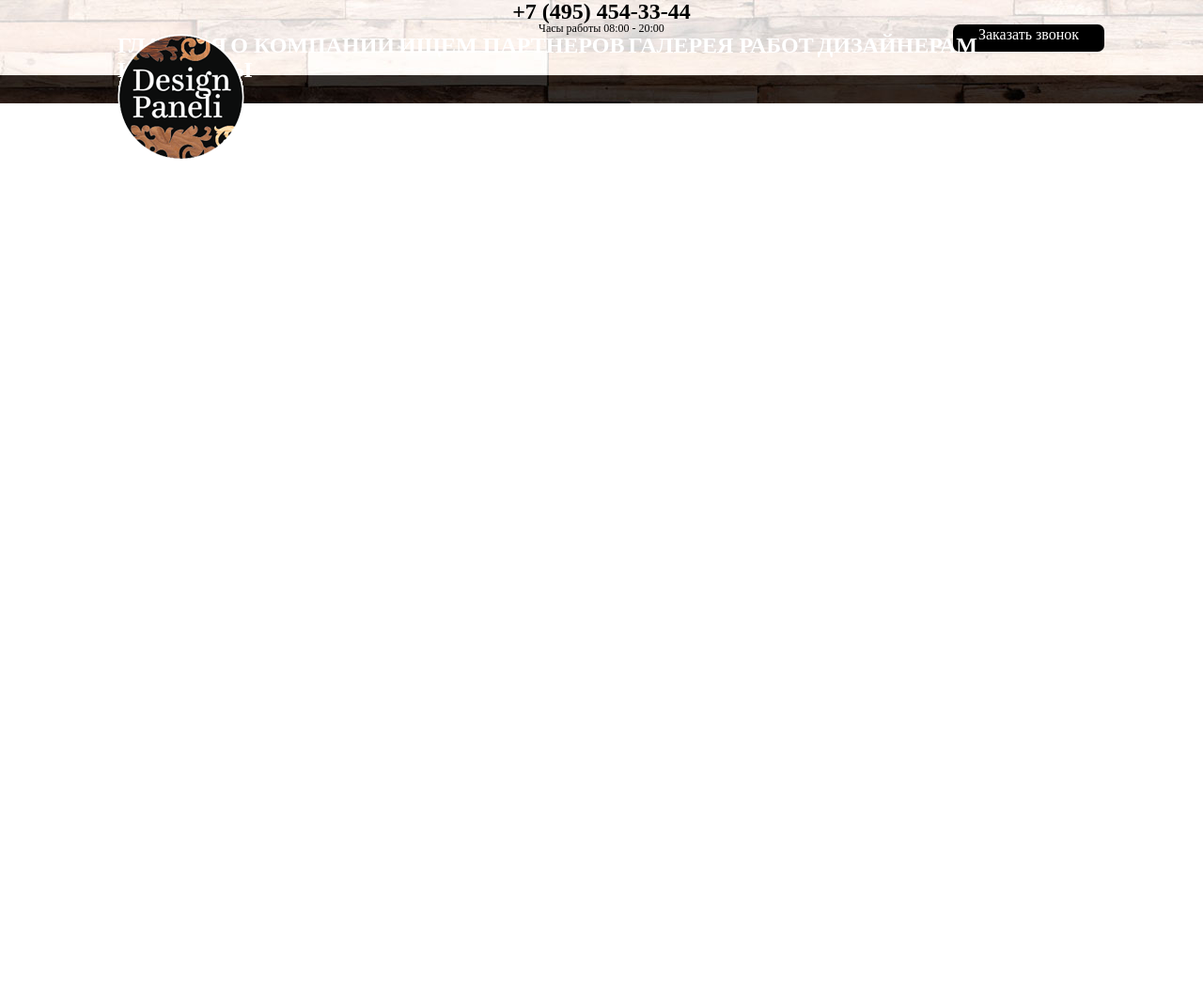
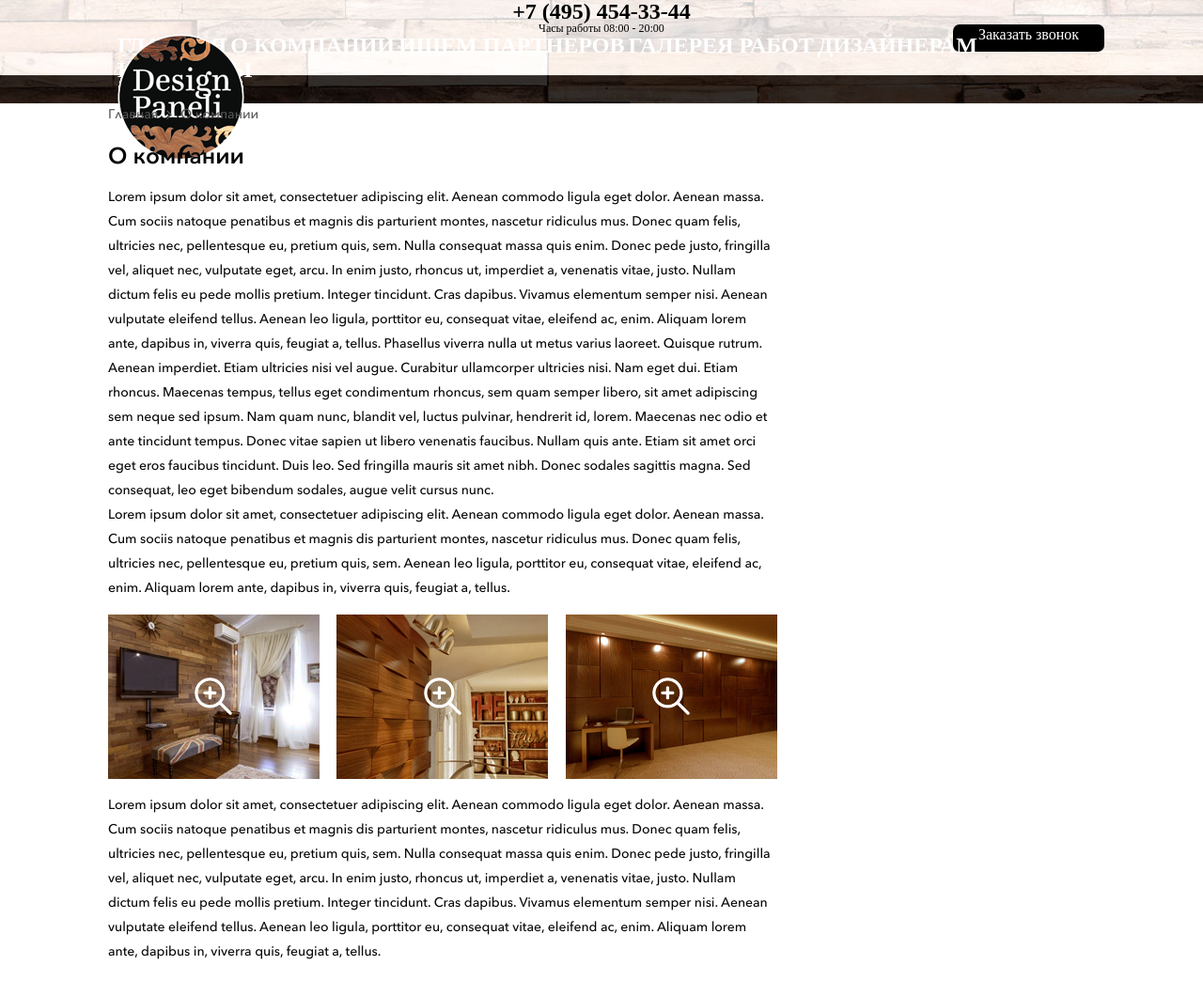
Before and after one commit to sheep-fish-vert/designpanel, a website: page src/about-company.html in a window 1280 px wide. Shown: the whole page at 94% size. Before the commit the page ends 800 px from the top, so only its background shows below. Drawn offline with nearby package versions, Linux system fonts and the light colour scheme; files that its build step writes are made by us from their sources.

Commit message:
about-us

```diff
--- a/src/partials/about-company.html
+++ b/src/partials/about-company.html
@@ -0,0 +1,38 @@
+<div class="about-company">
+
+    <div class="breadcrumbs">
+        <ul>
+            <li>
+                <a href="#">Главная</a>
+            </li>
+            <li>О компании</li>
+        </ul>
+    </div>
+
+    <div class="about-company-wrap text-block">
+
+        <h6>О компании</h6>
+
+        <p>Lorem ipsum dolor sit amet, consectetuer adipiscing elit. Aenean commodo ligula eget dolor. Aenean massa. Cum sociis natoque penatibus et magnis dis parturient montes, nascetur ridiculus mus. Donec quam felis, ultricies nec, pellentesque eu, pretium quis, sem. Nulla consequat massa quis enim. Donec pede justo, fringilla vel, aliquet nec, vulputate eget, arcu. In enim justo, rhoncus ut, imperdiet a, venenatis vitae, justo. Nullam dictum felis eu pede mollis pretium. Integer tincidunt. Cras dapibus. Vivamus elementum semper nisi. Aenean vulputate eleifend tellus. Aenean leo ligula, porttitor eu, consequat vitae, eleifend ac, enim. Aliquam lorem ante, dapibus in, viverra quis, feugiat a, tellus. Phasellus viverra nulla ut metus varius laoreet. Quisque rutrum. Aenean imperdiet. Etiam ultricies nisi vel augue. Curabitur ullamcorper ultricies nisi. Nam eget dui. Etiam rhoncus. Maecenas tempus, tellus eget condimentum rhoncus, sem quam semper libero, sit amet adipiscing sem neque sed ipsum. Nam quam nunc, blandit vel, luctus pulvinar, hendrerit id, lorem. Maecenas nec odio et ante tincidunt tempus. Donec vitae sapien ut libero venenatis faucibus. Nullam quis ante. Etiam sit amet orci eget eros faucibus tincidunt. Duis leo. Sed fringilla mauris sit amet nibh. Donec sodales sagittis magna. Sed consequat, leo eget bibendum sodales, augue velit cursus nunc.</p>
+        <p>Lorem ipsum dolor sit amet, consectetuer adipiscing elit. Aenean commodo ligula eget dolor. Aenean massa. Cum sociis natoque penatibus et magnis dis parturient montes, nascetur ridiculus mus. Donec quam felis, ultricies nec, pellentesque eu, pretium quis, sem. Aenean leo ligula, porttitor eu, consequat vitae, eleifend ac, enim. Aliquam lorem ante, dapibus in, viverra quis, feugiat a, tellus.</p>
+        <p>
+            <b>
+                <a href="images/text-block-img1.jpg">
+                    <img src="images/text-block-img1.jpg" alt="" />
+                </a>
+            </b>
+            <b>
+                <a href="images/text-block-img2.jpg">
+                    <img src="images/text-block-img2.jpg" alt="" />
+                </a>
+            </b>
+            <b>
+                <a href="images/text-block-img3.jpg">
+                    <img src="images/text-block-img3.jpg" alt="" />
+                </a>
+            </b>
+        </p>
+        <p>Lorem ipsum dolor sit amet, consectetuer adipiscing elit. Aenean commodo ligula eget dolor. Aenean massa. Cum sociis natoque penatibus et magnis dis parturient montes, nascetur ridiculus mus. Donec quam felis, ultricies nec, pellentesque eu, pretium quis, sem. Nulla consequat massa quis enim. Donec pede justo, fringilla vel, aliquet nec, vulputate eget, arcu. In enim justo, rhoncus ut, imperdiet a, venenatis vitae, justo. Nullam dictum felis eu pede mollis pretium. Integer tincidunt. Cras dapibus. Vivamus elementum semper nisi. Aenean vulputate eleifend tellus. Aenean leo ligula, porttitor eu, consequat vitae, eleifend ac, enim. Aliquam lorem ante, dapibus in, viverra quis, feugiat a, tellus.</p>
+    </div>
+
+</div>
--- a/src/sass/adaptation_scss/adaptation_develop_1.scss
+++ b/src/sass/adaptation_scss/adaptation_develop_1.scss
@@ -24,6 +24,16 @@
 }
 @media screen and (max-width: 479px){
 
+    /* text-block */
+
+        .text-block{
+            p{
+                b, b:first-child, b:last-child{width: 100%;padding: 15px 0;text-align: center;}
+            }
+        }
+
+    /* /text-block */
+
 }
 @media screen and (max-width: 320px){
 
--- a/src/sass/develop_scss/develop_1.scss
+++ b/src/sass/develop_scss/develop_1.scss
@@ -1,6 +1,6 @@
 /* breadcrumbs */
 
-    .breadcrumbs{font-family: 'AvenirNext', sans-serif;font-weight: 500;margin-bottom: 20px;
+    .breadcrumbs{font-weight: 500;margin-bottom: 20px;
         li{display: inline-block;font-size: 14px;color:#575757;padding-right: 15px;margin-right:5px;position: relative;
             &:before{content: '';display: block;position: absolute;right:0;top:calc(50% - 5px);width: 6px;height: 10px;background-image:url(../images/arrow.png);background-repeat: no-repeat;}
             &:last-child{padding-right: 0;margin-right: 0;
@@ -24,3 +24,25 @@
     }
 
 /* /titles */
+
+/* text-block */
+
+    .text-block{font-weight: 500;font-size: 14px;color:#070707;line-height: 26px;
+        h6{font-weight: 800;font-size: 24px;margin-bottom: 15px;line-height: 30px;}
+        p{
+            b{display: inline-block;width:calc(33.33% - 3px);padding: 15px 5px;text-align: center;
+                &:first-child{padding: 15px 10px 15px 0;text-align:left;}
+                &:last-child{padding: 15px 0 15px 10px;text-align: right;}
+                a{display: inline-block;position: relative;text-decoration: none;
+                    &:before, &:after{content: '';display: block;position: absolute;}
+                    &:before{left: 0;top:0;right: 0;bottom: 0;background-color: rgba(0,0,0, .6);opacity:0;transition:opacity 300ms ease;}
+                    &:after{background-image:url(../images/loop.png);width: 40px;height: 40px;background-repeat: no-repeat;left: calc(50% - 20px);top:calc(50% - 20px);}
+                    &:hover{
+                        &:before{opacity:1;}
+                    }
+                }
+            }
+        }
+    }
+
+/* /text-block */
```
Also changed, not shown: src/about-company.html (+1 -0 lines), src/contacts.html (+1 -1 lines), src/js/partials/develop_1.js (+17 -0 lines), src/images/loop.png (added), src/images/text-block-img1.jpg (added), src/images/text-block-img2.jpg (added), src/images/text-block-img3.jpg (added).
